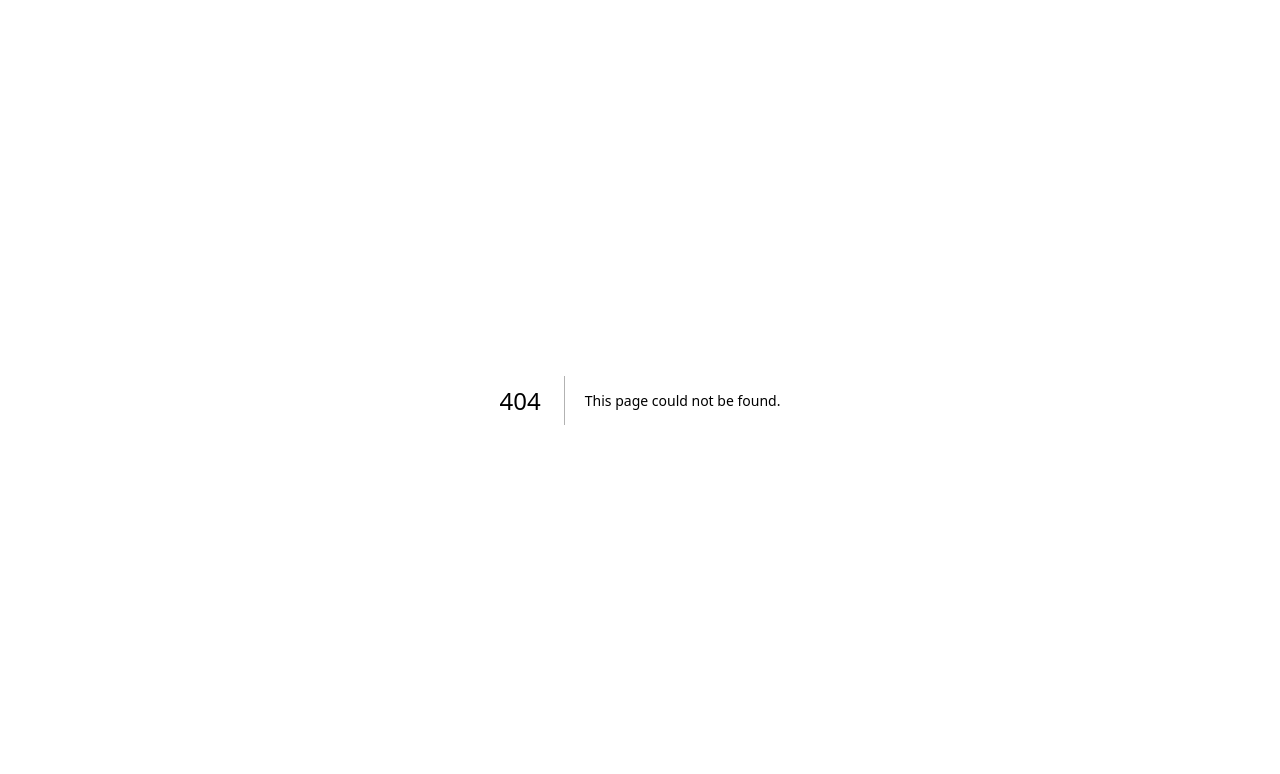
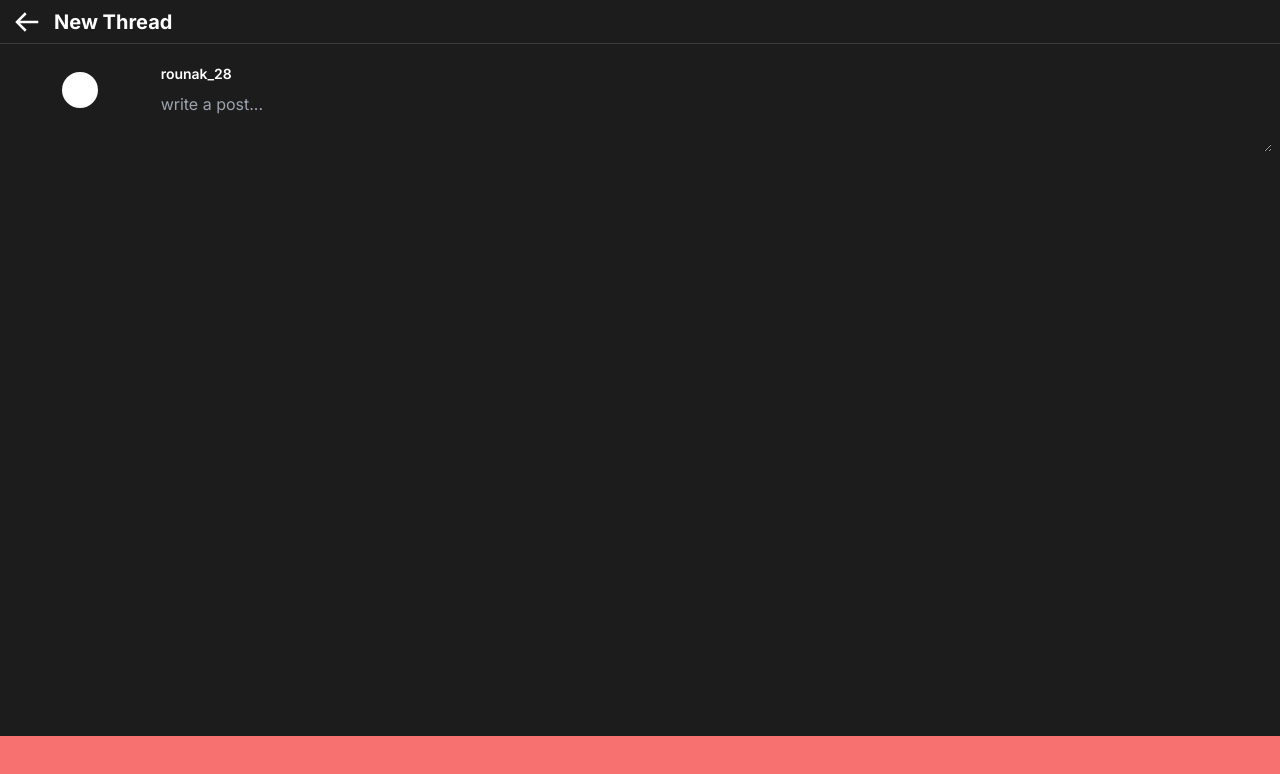
Before and after one commit to Rounak-28/thread-clone, a Next.js app: page /new_post in a window 1280 px wide. Before the commit this address had no page. Shown: the top 774 px of the page. Built offline with nearby package versions, Linux system fonts and the light colour scheme.

Commit message:
working on new post page

```diff
--- a/app/globals.css
+++ b/app/globals.css
@@ -22,6 +22,11 @@
   scrollbar-width: none; /* Firefox */
 }
 
+:root {
+  background-color: #1d1c1c;
+  color: white;
+}
+
 /* :root {
   --foreground-rgb: 0, 0, 0;
   --background-start-rgb: 214, 219, 220;
--- /dev/null
+++ b/app/new_post/page.tsx
@@ -0,0 +1,27 @@
+import Navbar from "@/components/Navbar";
+import React from "react";
+
+const page = () => {
+  return (
+    <>
+      <Navbar text="New Thread" />
+      <div className="h-28 flex pt-3 px-1">
+        <div className="left w-[12%] flex justify-center pt-4">
+          <div className="dp w-9 h-9 bg-white rounded-full"></div>
+        </div>
+        <div className="right w-[88%] px-1 pt-2">
+          <p className="text-sm font-semibold">rounak_28</p>
+          <textarea
+            name=""
+            id=""
+            placeholder="write a post..."
+            className="w-full h-16 bg-inherit pt-1 mt-1"
+          ></textarea>
+        </div>
+      </div>
+      <div className="f bg-red-400 h-16 w-screen absolute left-0 bottom-0"></div>
+    </>
+  );
+};
+
+export default page;
--- a/app/page.tsx
+++ b/app/page.tsx
@@ -64,7 +64,7 @@ export default async function Page() {
   // }
 
   return (
-    <main className="min-h-screen w-screen bg-[#101010] text-white">
+    <main className="min-h-screen w-screen">
       <div className="header sticky top-0 w-14">
         <Header />
       </div>
--- a/app/post/[...pid]/loading.tsx
+++ b/app/post/[...pid]/loading.tsx
@@ -1,6 +1,6 @@
 const loading = () => {
   return (
-    <div className="h-screen w-screen bg-[#101010] text-white">loading...</div>
+    <div className="h-screen w-screen">loading...</div>
   );
 };
 
--- a/app/post/[...pid]/page.tsx
+++ b/app/post/[...pid]/page.tsx
@@ -4,7 +4,7 @@ import { AiOutlineHeart } from "react-icons/ai";
 import { BsChat, BsHeart } from "react-icons/bs";
 import { Suspense } from "react";
 import CommentLoading from "@/components/CommentLoading";
-import PostNavbar from "@/components/PostNavbar";
+import Navbar from "@/components/Navbar";
 
 export const revalidate = 0;
 
@@ -20,8 +20,8 @@ export default async function Page({ params }: { params: { pid: string } }) {
   // console.log(post)
 
   return (
-    <div className="min-h-screen w-screen bg-[#101010] text-white">
-      <PostNavbar />
+    <div className="min-h-screen w-screen">
+      <Navbar text="Thread"/>
       <div className="border-b-[1px] border-[#3b3b3b] px-2 py-2">
         <div className="profile flex items-center space-x-3 py-2">
           <img src={post?.poster_dp} className="img h-8 w-8 rounded-full" />
--- a/components/Footer.tsx
+++ b/components/Footer.tsx
@@ -1,30 +1,29 @@
-import React from 'react'
+import Link from "next/link";
+import React from "react";
 import {
   AiFillHome,
   AiOutlineSearch,
   AiOutlineHeart,
   AiOutlineHome,
-    AiOutlineUser
-} from "react-icons/ai"
-import {
-    BsFillPenFill,
-    BsFillPersonFill,
-    BsPen
-} from "react-icons/bs"
+  AiOutlineUser,
+} from "react-icons/ai";
+import { BsFillPenFill, BsFillPersonFill, BsPen } from "react-icons/bs";
 
 const Footer = () => {
   return (
-    <div className=' border-t-[1px] border-t-gray-700 bg-black text-white text-2xl w-screen h-12 flex justify-evenly items-center'>
+    <div className=" border-t-[1px] border-t-gray-700 bg-black text-white text-2xl w-screen h-12 flex justify-evenly items-center">
       {/* <AiFillHome className="cursor-pointer"/> */}
-        <AiOutlineHome className="cursor-pointer"/>
-        <AiOutlineSearch className="cursor-pointer"/>
+      <AiOutlineHome className="cursor-pointer" />
+      <AiOutlineSearch className="cursor-pointer" />
       {/* <BsFillPenFill className="cursor-pointer"/> */}
-        <BsPen className="cursor-pointer"/>
-        <AiOutlineHeart className="cursor-pointer"/>
-        <AiOutlineUser className="cursor-pointer"/>
+      <Link href="/new_post">
+        <BsPen className="cursor-pointer" />
+      </Link>
+      <AiOutlineHeart className="cursor-pointer" />
+      <AiOutlineUser className="cursor-pointer" />
       {/* <BsFillPersonFill className="cursor-pointer"/> */}
     </div>
-  )
-}
+  );
+};
 
-export default Footer
+export default Footer;
--- a/components/PostNavbar.tsx
+++ b/components/Navbar.tsx
@@ -3,7 +3,7 @@
 import { BiArrowBack } from "react-icons/bi";
 import { useRouter } from "next/navigation";
 
-const PostNavbar = () => {
+const Navbar = ({ text }: { text: string }) => {
   const router = useRouter();
 
   const prev_url = (e: any) => {
@@ -14,9 +14,9 @@ const PostNavbar = () => {
   return (
     <div className="back flex h-11 items-center space-x-3 border-b-[1px] border-[#3b3b3b] px-3">
       <BiArrowBack className="text-3xl" onClick={prev_url} />
-      <p className="text-xl font-bold">Thread</p>
+      <p className="text-xl font-bold">{text}</p>
     </div>
   );
 };
 
-export default PostNavbar;
+export default Navbar;
```
Lines whose indentation alone changed are shown as unchanged.
